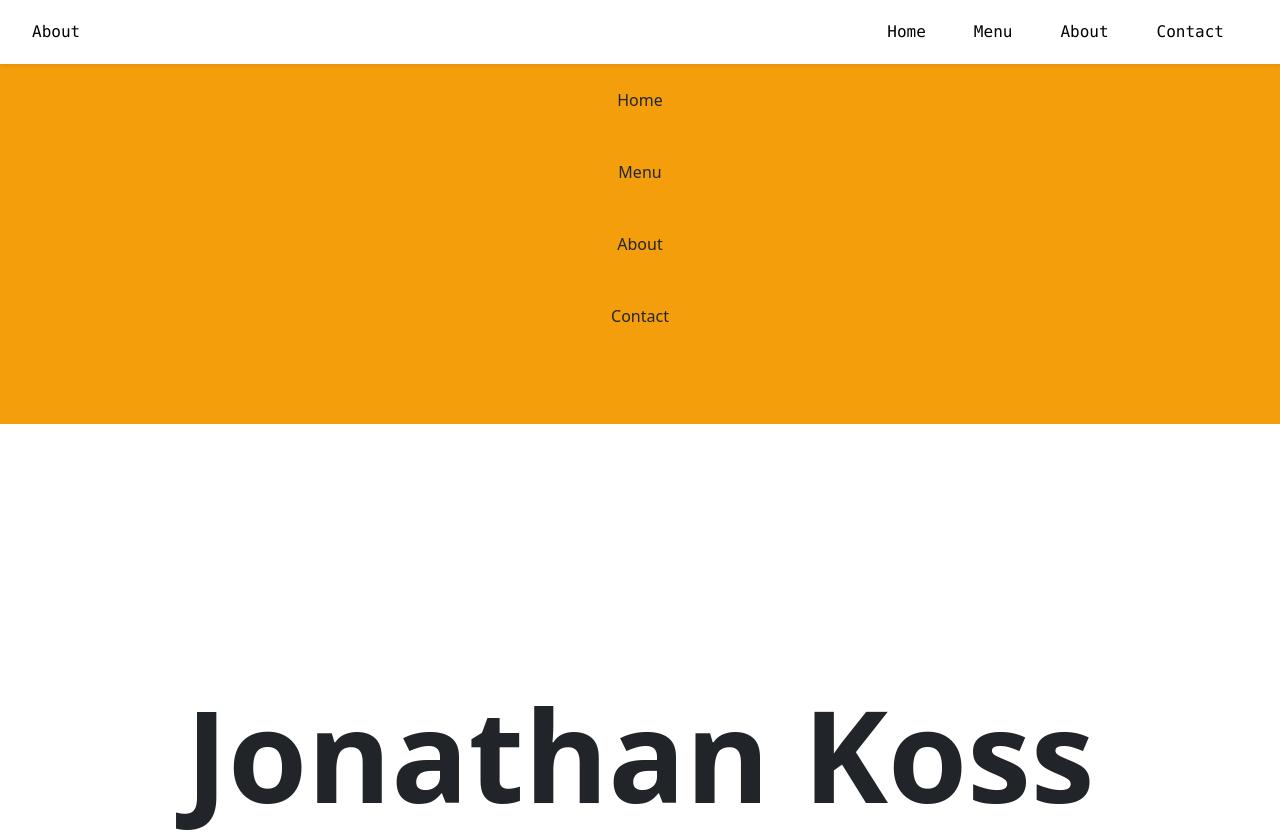
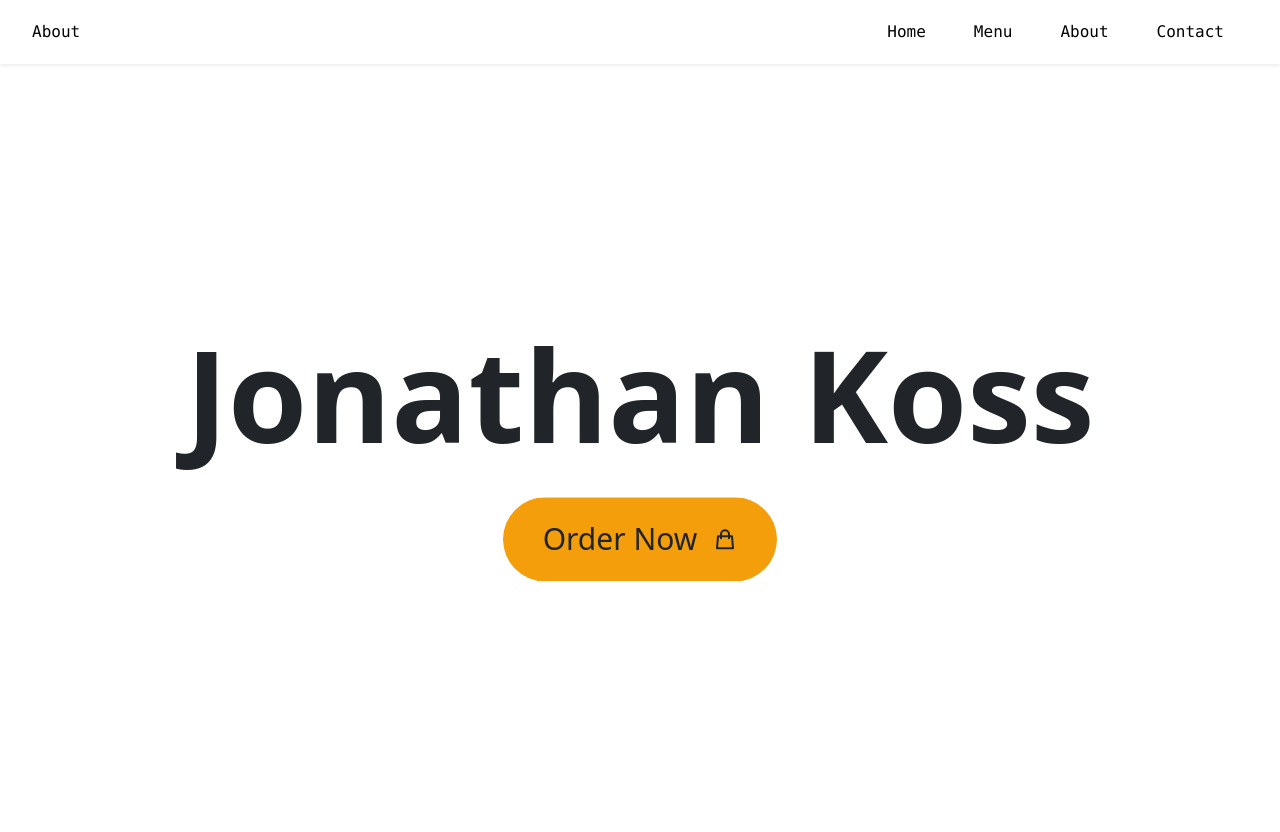
Before and after one commit to cantstopcoding/jonathan-koss-portfolio-site, a React (Create React App) app: page / in a window 1280 px wide. Shown: the top 832 px of the page. Built offline with nearby package versions, Linux system fonts and the light colour scheme.

Commit message:
dropdown will appear when menu button clicked

```diff
--- a/src/components/Dropdown.js
+++ b/src/components/Dropdown.js
@@ -1,9 +1,16 @@
 import React from "react";
 import { Link } from "react-router-dom";
 
-const Dropdown = () => {
+const Dropdown = ({ isOpen, toggle }) => {
   return (
-    <div className="grid grid-rows-5 text-center items-center bg-yellow-500">
+    <div
+      className={
+        isOpen
+          ? "grid grid-rows-4 text-center items-center bg-yellow-500"
+          : "hidden"
+      }
+      onClick={toggle}
+    >
       <Link className="p-4" to="/">
         Home
       </Link>
```
